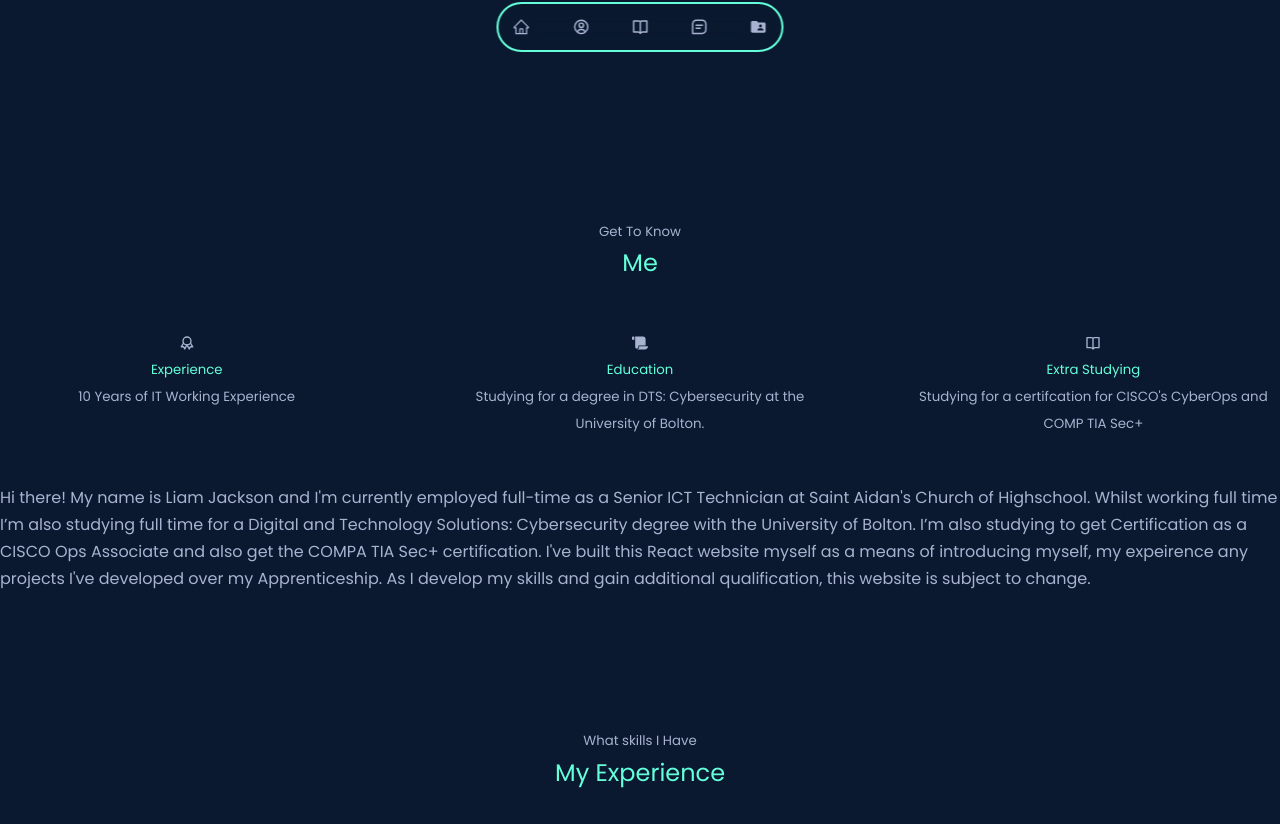
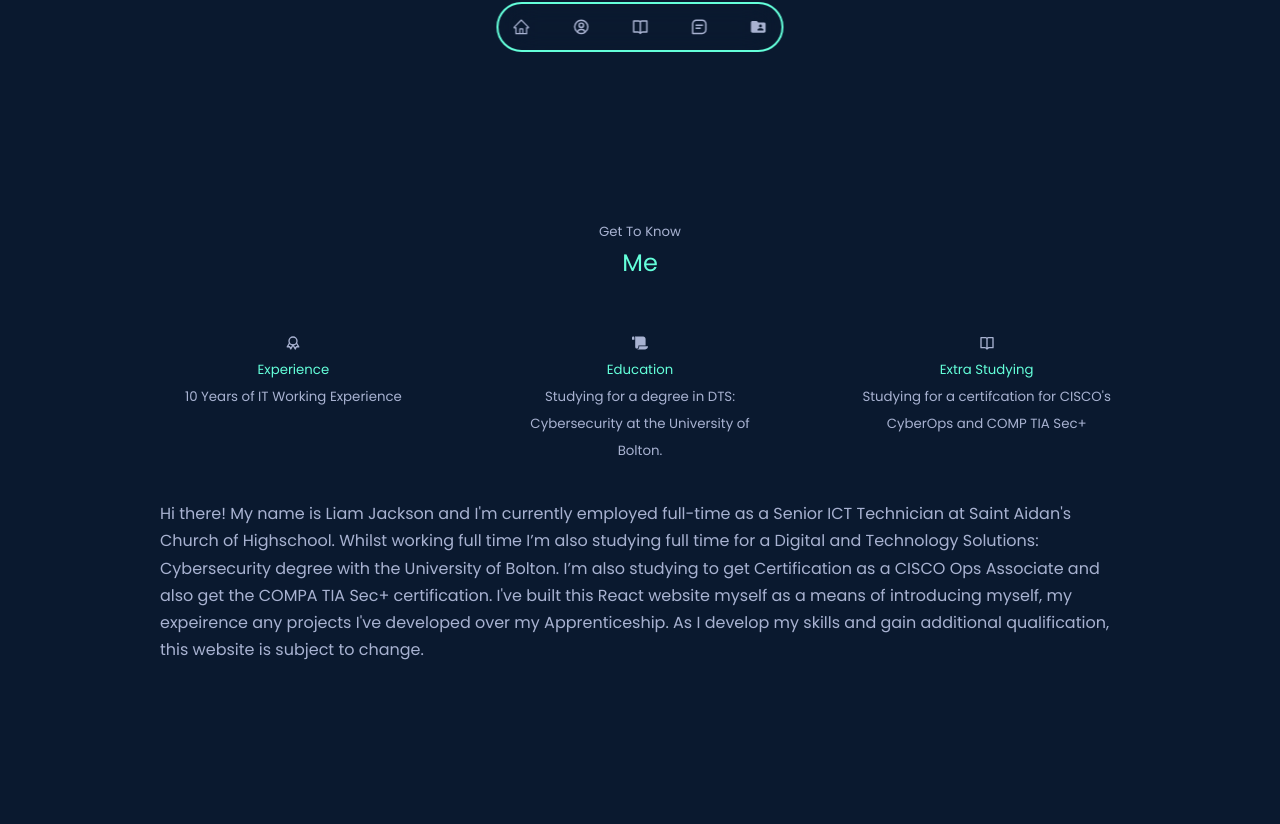
Before and after one commit to JacksonLDJ/react-portfolio-website, a React (Create React App) app: page / in a window 1280 px wide. Shown: the part 716-1540 px from the top of the page. Built offline with nearby package versions, Linux system fonts and the light colour scheme.

Commit message:
Revert "Update index.css"
This reverts commit 553bbecb7899c330a5e9efc1e209385180acb0fd.

```diff
--- a/src/index.css
+++ b/src/index.css
@@ -55,6 +55,29 @@ section {
         height: 100vh;
     }
 }
+
+@media screen and (min-width: 601px) {
+    .container{
+        width: var(--container-width-lg);
+        margin: 0 auto;
+    }
+
+    section {
+        min-height: 100vh;
+    }
+}
+
+@media screen and (min-width: 850px) {
+    .container{
+        width: var(--container-width-lg);
+        margin: 0 auto;
+    }
+
+    section {
+        min-height: 100vh;
+    }
+}
+
 
 h2,
 h3,
```
